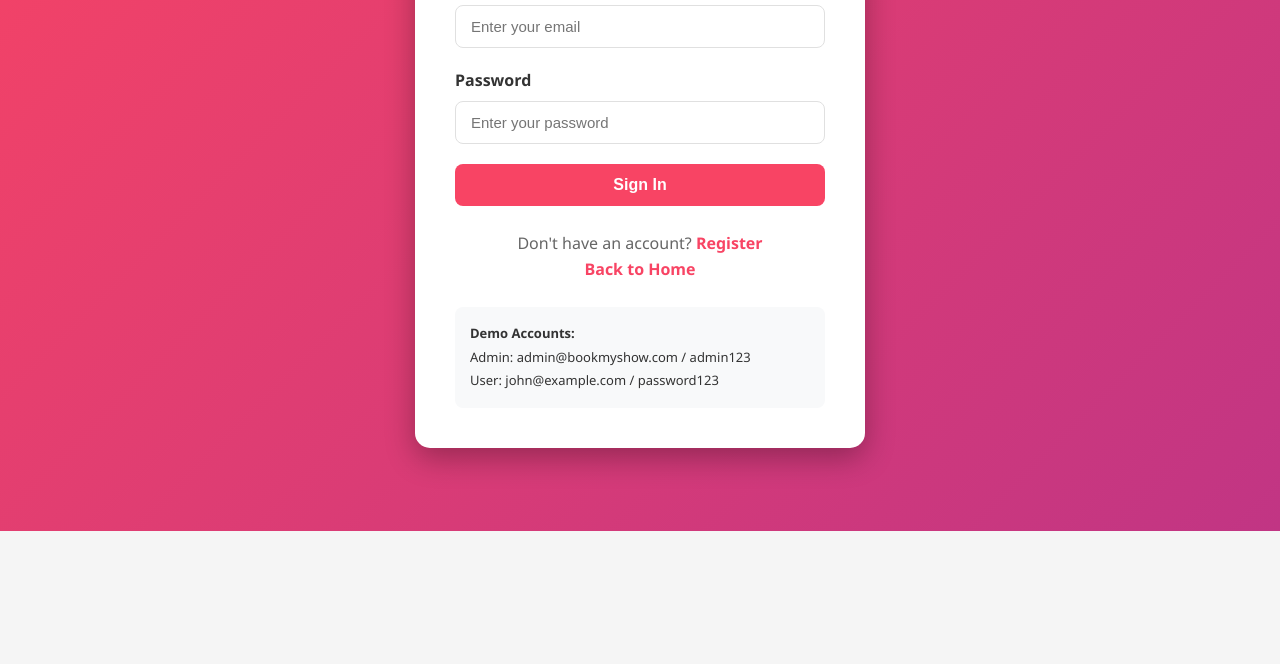
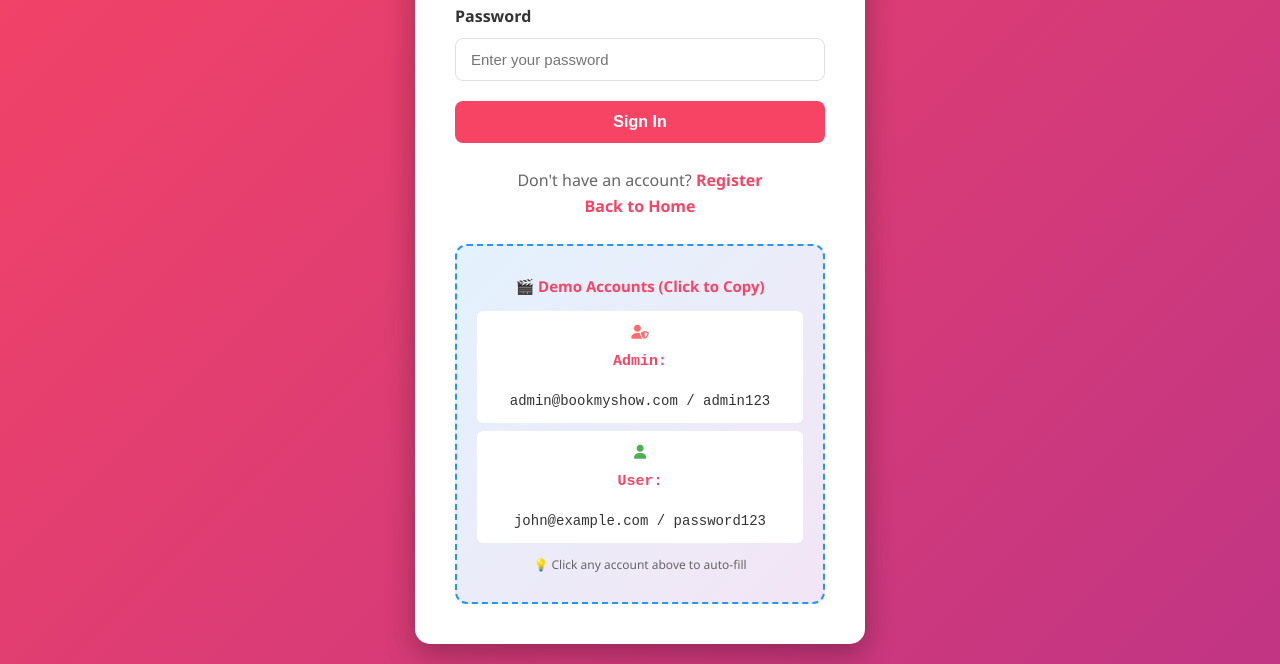
Before and after one commit to NishokS87/book-my-show, a website: page public/login.html in a window 1280 px wide. Shown: the part 269-933 px from the top of the page. Before the commit the page ends 800 px from the top, so only its background shows below. Drawn offline with Linux system fonts and the light colour scheme.

Commit message:
Added demo accounts - Admin (admin@bookmyshow.com) and User (john@example.com) with click-to-fill feature

```diff
--- a/public/css/style.css
+++ b/public/css/style.css
@@ -667,15 +667,31 @@ body {
 
 .demo-credentials {
     margin-top: 25px;
-    padding: 15px;
-    background-color: #f8f9fa;
-    border-radius: 8px;
-    font-size: 13px;
-    line-height: 1.8;
+    padding: 20px;
+    background: linear-gradient(135deg, #e3f2fd 0%, #f3e5f5 100%);
+    border: 2px dashed #2196f3;
+    border-radius: 12px;
+    font-size: 14px;
+    line-height: 2;
+    text-align: center;
 }
 
 .demo-credentials strong {
+    color: var(--primary-color);
+    font-size: 15px;
+    display: block;
+    margin-bottom: 10px;
+}
+
+.demo-credentials p {
+    margin: 5px 0;
     color: var(--text-dark);
+    font-family: 'Courier New', monospace;
+}
+
+.demo-credentials p:first-child {
+    font-family: 'Segoe UI', Tahoma, Geneva, Verdana, sans-serif;
+    font-weight: 600;
 }
 
 /* My Bookings */
--- a/public/js/login.js
+++ b/public/js/login.js
@@ -53,3 +53,24 @@ document.getElementById('loginForm').addEventListener('submit', async (e) => {
         btnLoader.style.display = 'none';
     }
 });
+
+// Auto-fill credentials when demo account is clicked
+function copyCredentials(email, password) {
+    document.getElementById('email').value = email;
+    document.getElementById('password').value = password;
+
+    // Visual feedback
+    const emailInput = document.getElementById('email');
+    const passwordInput = document.getElementById('password');
+
+    emailInput.style.background = '#e8f5e9';
+    passwordInput.style.background = '#e8f5e9';
+
+    setTimeout(() => {
+        emailInput.style.background = '';
+        passwordInput.style.background = '';
+    }, 1000);
+
+    // Show tooltip
+    alert('✓ Credentials filled!\n\nEmail: ' + email + '\nPassword: ' + password + '\n\nClick "Sign In" to login.');
+}
--- a/public/login.html
+++ b/public/login.html
@@ -34,9 +34,16 @@
                 <p><a href="index.html">Back to Home</a></p>
             </div>
             <div class="demo-credentials">
-                <p><strong>Demo Accounts:</strong></p>
-                <p>Admin: admin@bookmyshow.com / admin123</p>
-                <p>User: john@example.com / password123</p>
+                <p><strong>🎬 Demo Accounts (Click to Copy)</strong></p>
+                <p onclick="copyCredentials('admin@bookmyshow.com', 'admin123')" style="cursor: pointer; padding: 8px; background: #fff; border-radius: 6px; margin: 8px 0;">
+                    <i class="fas fa-user-shield" style="color: #ff6b6b;"></i> <strong>Admin:</strong> admin@bookmyshow.com / admin123
+                </p>
+                <p onclick="copyCredentials('john@example.com', 'password123')" style="cursor: pointer; padding: 8px; background: #fff; border-radius: 6px; margin: 8px 0;">
+                    <i class="fas fa-user" style="color: #4caf50;"></i> <strong>User:</strong> john@example.com / password123
+                </p>
+                <p style="font-size: 12px; color: #666; margin-top: 10px; font-family: 'Segoe UI', sans-serif;">
+                    💡 Click any account above to auto-fill
+                </p>
             </div>
         </div>
     </div>
```
Also changed, not shown: routes/fullseed.js (+37 -12 lines).
